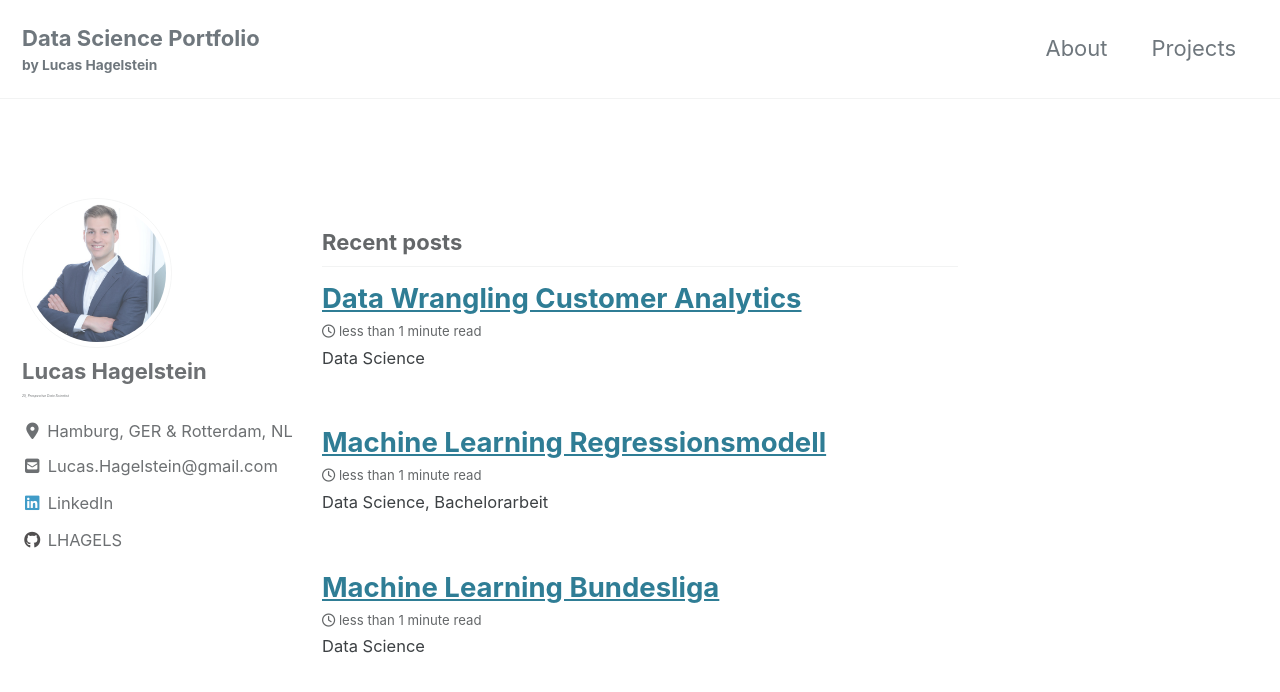
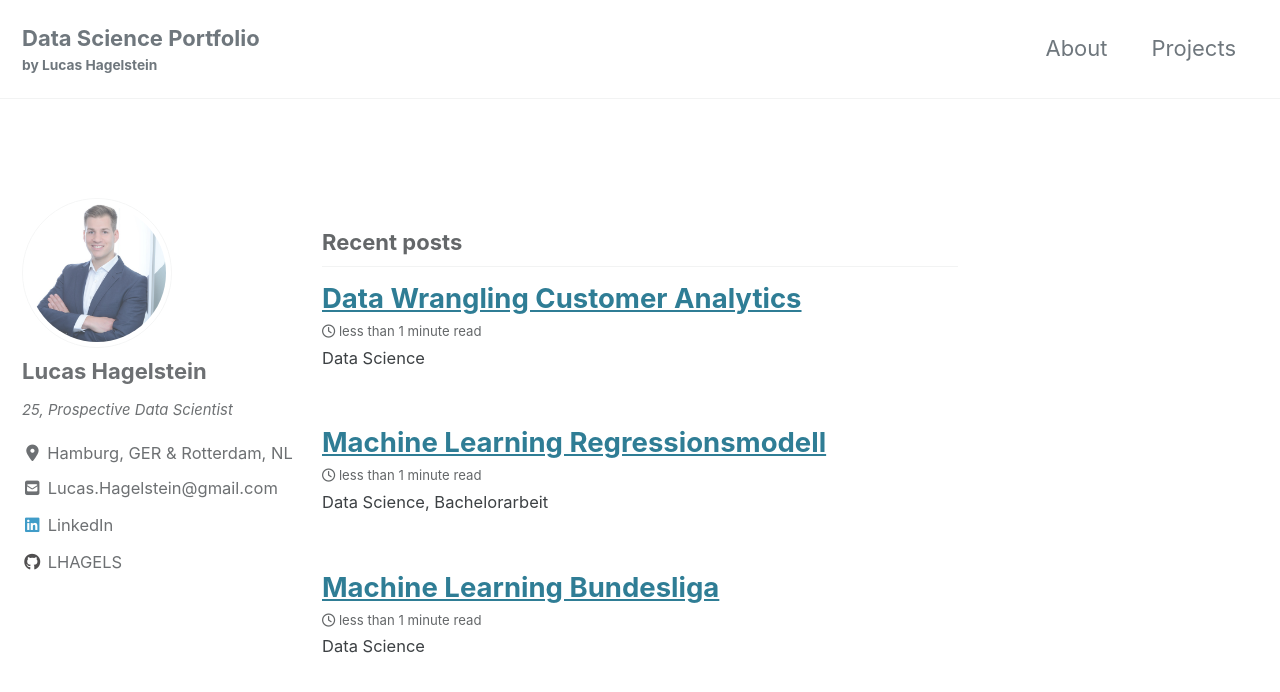
Before and after one commit to LHAGELS/LHAGELS.github.io, a Jekyll site: the page built from index.html, in a window 1280 px wide and 900 px high. Shown: the top 692 px of the window. Built offline with Jekyll 4.4.1, drawn with Linux system fonts in a browser that asks for light colours; cached includes are drawn as plain includes; nearby versions of some CDN libraries; the list of posts is cut into pages by our own code.

Commit message:
new github

```diff
--- a/_sass/minimal-mistakes/_sidebar.scss
+++ b/_sass/minimal-mistakes/_sidebar.scss
@@ -172,7 +172,7 @@
 
 .author__bio {
   margin: 0;
-  font-size: 0.2em;
+  font-size: 0.9em;
   font-style: italic;
 
   @include breakpoint($large) {
```
